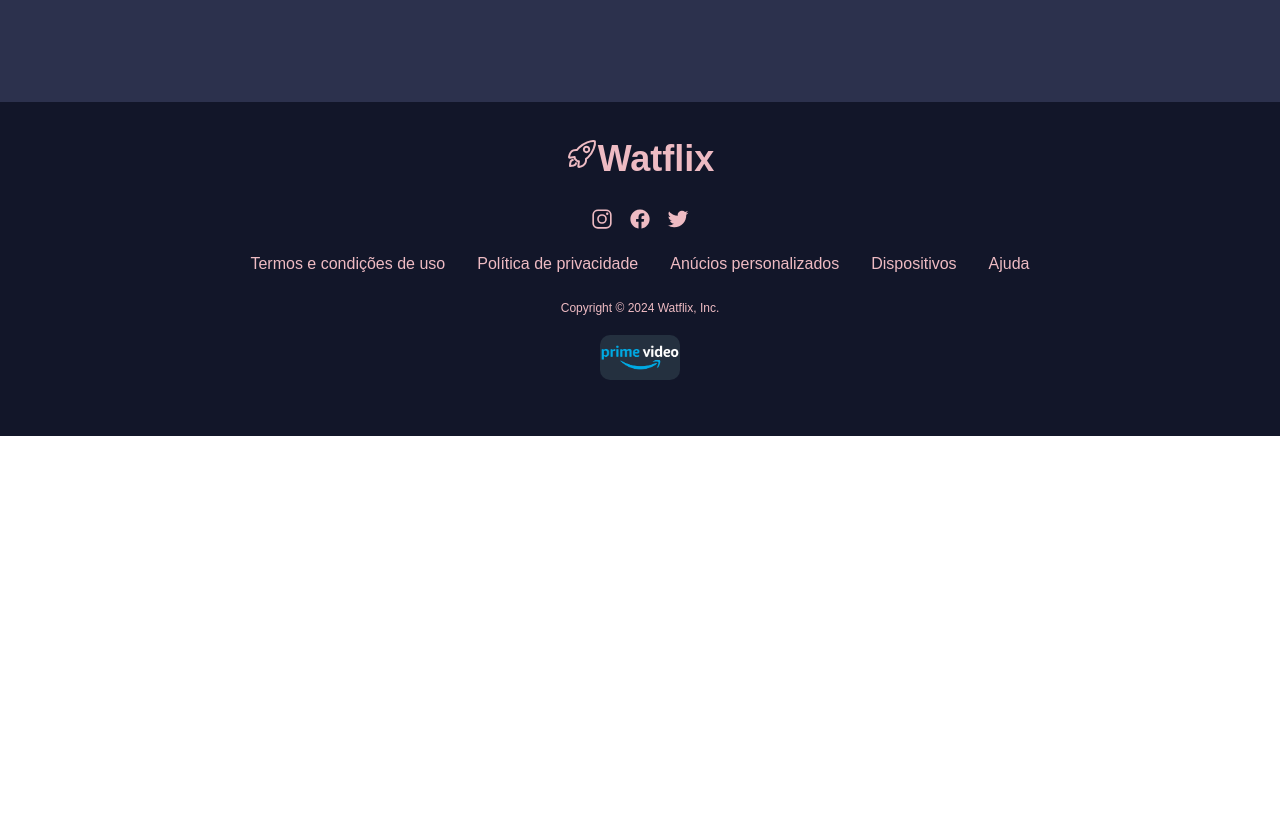
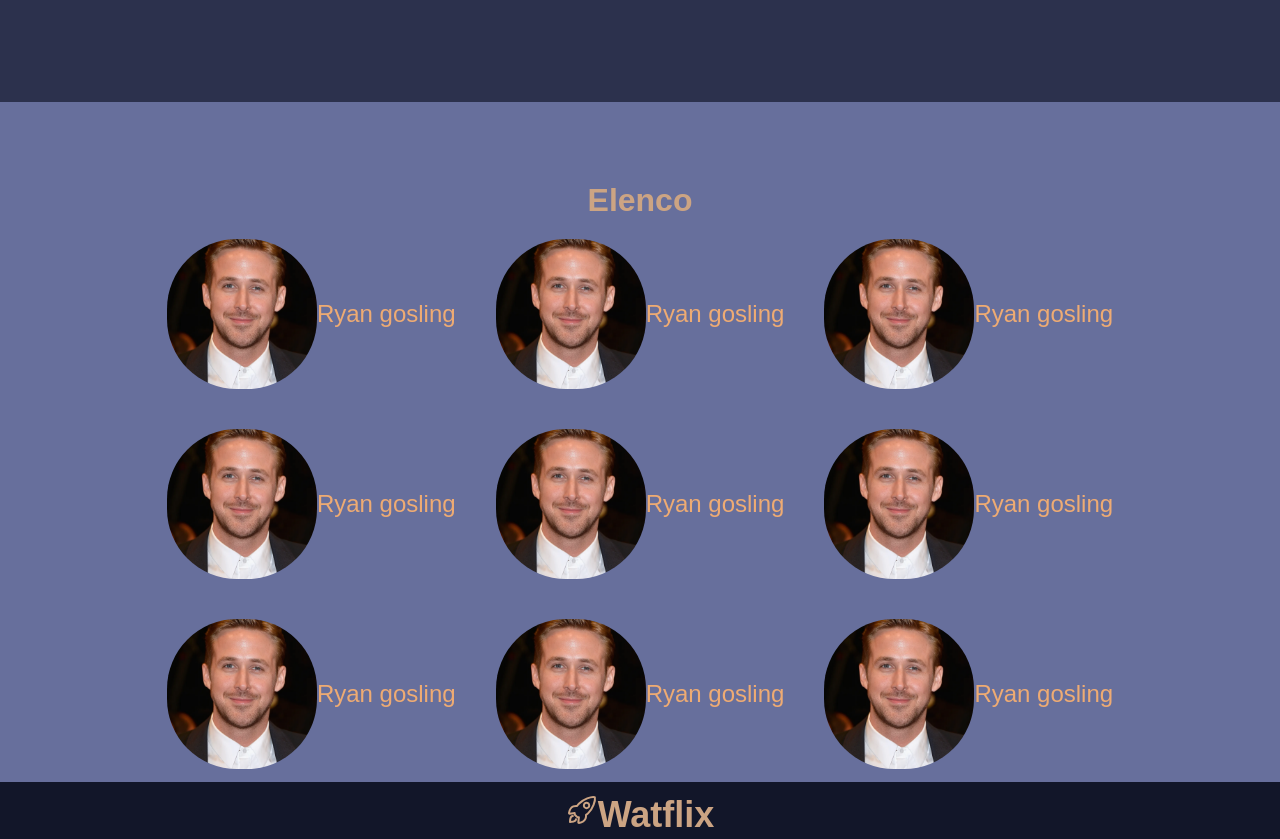
Before and after one commit to DiogoMenchon/exe-site-filmes, a website: page index.html in a window 1280 px wide. Shown: the part 1312-2151 px from the top of the page. Before the commit the page ends 1748 px from the top, so only its background shows below. Drawn offline with nearby package versions, Linux system fonts and the light colour scheme; files that its build step writes are made by us from their sources; files whose address does not match are found by name.

Commit message:
photos error

```diff
--- a/index.html
+++ b/index.html
@@ -68,6 +68,58 @@
             </div>
         </div>
     </section>
+    <section id="elenco" class="section__cast">
+        <div class="section__cast__container">
+            <h2>Elenco</h2>
+            <ul class="cast-photo">
+                <li>
+                    <a href="#"><img src="src/images/cast/MV5BMTQzMjkwNTQ2OF5BMl5BanBnXkFtZTgwNTQ4MTQ4MTE@.webp">
+                    <p>Ryan gosling</p>
+                </a>
+                </li>
+                <li>
+                    <a href="#"><img src="src/images/cast/MV5BMTQzMjkwNTQ2OF5BMl5BanBnXkFtZTgwNTQ4MTQ4MTE@.webp">
+                    <p>Ryan gosling</p>
+                </a>
+                </li>
+                <li>
+                    <a href="#"><img src="src/images/cast/MV5BMTQzMjkwNTQ2OF5BMl5BanBnXkFtZTgwNTQ4MTQ4MTE@.webp">
+                    <p>Ryan gosling</p>
+                </a>
+                </li>
+                <li>
+                    <a href="#"><img src="src/images/cast/MV5BMTQzMjkwNTQ2OF5BMl5BanBnXkFtZTgwNTQ4MTQ4MTE@.webp">
+                    <p>Ryan gosling</p>
+                </a>
+                </li>
+                <li>
+                    <a href="#"><img src="src/images/cast/MV5BMTQzMjkwNTQ2OF5BMl5BanBnXkFtZTgwNTQ4MTQ4MTE@.webp">
+                    <p>Ryan gosling</p>
+                </a>
+                </li>
+                <li>
+                    <a href="#"><img src="src/images/cast/MV5BMTQzMjkwNTQ2OF5BMl5BanBnXkFtZTgwNTQ4MTQ4MTE@.webp">
+                    <p>Ryan gosling</p>
+                </a>
+                </li>
+                <li>
+                    <a href="#"><img src="src/images/cast/MV5BMTQzMjkwNTQ2OF5BMl5BanBnXkFtZTgwNTQ4MTQ4MTE@.webp">
+                    <p>Ryan gosling</p>
+                </a>
+                </li>
+                <li>
+                    <a href="#"><img src="src/images/cast/MV5BMTQzMjkwNTQ2OF5BMl5BanBnXkFtZTgwNTQ4MTQ4MTE@.webp">
+                    <p>Ryan gosling</p>
+                </a>
+                </li>
+                <li>
+                    <a href="#"><img src="src/images/cast/MV5BMTQzMjkwNTQ2OF5BMl5BanBnXkFtZTgwNTQ4MTQ4MTE@.webp">
+                    <p>Ryan gosling</p>
+                </a>
+                </li>
+            </ul>
+        </div>
+    </section>
     <footer>
         <h2><ion-icon name="rocket-outline"></ion-icon>Watflix</h2>
         <div class="footer__container">
@@ -84,7 +136,8 @@
                 <li class="footer__items"><a href="#">Ajuda</a></li>
             </ul>
             <p>Copyright © 2024 Watflix, Inc.</p>
-            <a href="https://www.primevideo.com/-/pt/detail/0KEOK3QTT9ONEOLN0ABFQ3ZAZH/ref=atv_sr_fle_c_Tn74RA_1_1_1?qid=1708269658242&pageTypeIdSource=ASIN&language=pt_BR&sr=1-1&pageTypeId=B07XGCJJSM" class="sites"><img src="src/images/Amazon-Prime-Video-Symbol-832473017.png"></a>
+            <a href="https://www.primevideo.com/-/pt/detail/0KEOK3QTT9ONEOLN0ABFQ3ZAZH/ref=atv_sr_fle_c_Tn74RA_1_1_1?qid=1708269658242&pageTypeIdSource=ASIN&language=pt_BR&sr=1-1&pageTypeId=B07XGCJJSM"
+                class="sites"><img src="src/images/Amazon-Prime-Video-Symbol-832473017.png"></a>
         </div>
     </footer>
     <script type="module" src="https://unpkg.com/ionicons@7.1.0/dist/ionicons/ionicons.esm.js"></script>
--- a/src/scripts/main.js
+++ b/src/scripts/main.js
@@ -21,5 +21,5 @@
         let header = document.querySelector('#header')
 
         header.classList.toggle('roll', window.scrollY > 850)
-    })
+    });
 });
--- a/src/styles/_carousel.scss
+++ b/src/styles/_carousel.scss
@@ -31,14 +31,14 @@
         padding-top: 6%;
 
         a {
-            color: #eebbc3;
+            color: #eeab73;
             text-decoration: none;
             text-transform: uppercase;
         }
     }
 
     h3 {
-        color: #eebbc3;
+        color: #eeab73;
         margin-top: 2.2em;
         font-size: 2rem;
         margin-bottom: 50px;
--- /dev/null
+++ b/src/styles/_cast.scss
@@ -0,0 +1,60 @@
+.section__cast {
+    background-color: #676f9c;
+    padding: 20px;
+    height: 85vh;
+    margin: 0 auto;
+
+    &__container {
+        display: block;
+
+        h2 {
+            padding-top: 60px;
+            margin: 0 20px;
+            text-align: center;
+            font-size: 2rem;
+            color: #cca483;
+        }
+
+        .cast-photo {
+            display: flex;
+            flex-wrap: wrap;
+            justify-content: center;
+            list-style: none;
+            grid-template-columns: repeat(auto-fit, minmax(150px, 1fr));
+
+            a {
+                display: flex;
+                align-items: center;
+                justify-content: flex-start;
+                text-decoration: none;
+                pointer-events: none;
+            }
+
+            li {
+                margin: 20px;
+            }
+
+            p {
+                margin-left: 0;
+                text-align: right;
+                color: #eeab73;
+                font-size: 1.5em;
+            }
+
+            img {
+                margin: 0;
+                width: 150px;
+                height: 150px;
+                pointer-events: auto;
+                border-radius: 70px;
+                object-fit: cover;
+                transition: transform 0.5s ease;
+
+
+                &:hover {
+                    transform: scale(1.2);
+                }
+            }
+        }
+    }
+}
--- a/src/styles/_footer.scss
+++ b/src/styles/_footer.scss
@@ -1,10 +1,10 @@
 footer {
     background-color: #121629;
-    padding: 36px 8px;
+    padding: 12px 8px;
 
     h2 {
         font-size: 36px;
-        color: #eebbc3;
+        color: #cca483;
         display: flex;
         justify-content: center;
 
@@ -18,7 +18,7 @@
     max-width: 1024px;
     width: 100%;
     margin: 0 auto;
-    padding: 20px;
+    padding: 10px;
 
     .footer__links {
         display: flex;
@@ -31,14 +31,14 @@
             display: inline-block;
 
             a {
-                color: #eebbc3;
+                color: #cca483;
                 text-decoration: none;
                 padding: 8px 16px;
                 display: block;
             }
 
-            a:hover{
-                color: #b8c1ec;
+            a:hover {
+                color: #e29898;
             }
         }
     }
@@ -50,43 +50,46 @@
         align-items: center;
         justify-content: center;
 
-        &__items{
+        &__items {
             display: inline-block;
 
             ion-icon {
                 font-size: 22px;
             }
 
-            a{
+            a {
                 text-decoration: none;
                 padding: 8px;
                 display: block;
-                color: #eebbc3;
+                color: #cca483;
             }
 
-            a:hover{
-                color: #b8c1ec;
+            a:hover {
+                color: #e29898;
             }
         }
     }
-    p{
-        color: #eebbc3;
+
+    p {
+        color: #cca483;
         font-size: 12px;
         display: flex;
         justify-content: center;
         padding-top: 20px;
     }
 
-    .sites{
+    .sites {
         display: flex;
         width: 100%;
         height: 100%;
         justify-content: center;
         padding-top: 20px;
+        pointer-events: none;
 
-        img{
+        img {
             max-width: 80px;
             border-radius: 10px;
+            pointer-events: auto;
         }
     }
 }
--- a/src/styles/_header.scss
+++ b/src/styles/_header.scss
@@ -1,6 +1,6 @@
 .header__container {
     padding: 10px;
-    color: #eebbc3;
+    color: #cca483;
     display: flex;
     justify-content: space-between;
     line-height: 70px;
@@ -22,6 +22,7 @@
 #header.roll {
     background-color: #121629;
     padding: 5px;
+    transition: background-color 0.5s ease-in;
 
     .container__items {
         display: flex;
@@ -69,6 +70,6 @@
 }
 
 .container__items__link a {
-    color: #eebbc3;
+    color: #cca483;
     text-decoration: none;
 }
--- a/src/styles/main.scss
+++ b/src/styles/main.scss
@@ -1,8 +1,8 @@
+@use "_header";
 @use "carousel";
-@use "header";
 @use "background";
-@use "_elenco";
 @use "footer";
+@use "cast";
 
 * {
     padding: 0;
@@ -71,18 +71,18 @@
 }
 
 .oscar a:hover .bold {
-    color: #b8c1ec;
+    color: #e29898  ;
 }
 
 .bold {
     font-weight: bold;
-    color: #eebbc3;
+    color: #cca483;
     margin: 10px;
 }
 
 #link {
     position: relative;
-    border: 1px solid #b8c1ec;
+    border: 1px solid #e29898;
     padding: 10px;
     border-top-right-radius: 10px;
     border-bottom-right-radius: 10px;
@@ -91,7 +91,7 @@
     display: inline-block;
 
     .square {
-        background-color: #b8c1ec;
+        background-color: #e29898;
         height: 40px;
         width: 10px;
         position: absolute;
@@ -106,7 +106,7 @@
 @media screen and (max-width:768px) {
     #link {
         position: relative;
-        border: 1px solid #b8c1ec;
+        border: 1px solid #e29898;
         padding: 10px;
         border-top-right-radius: 10px;
         border-bottom-right-radius: 10px;
@@ -115,7 +115,7 @@
         display: inline-block;
 
         .square {
-            background-color: #b8c1ec;
+            background-color: #e29898;
             height: 40px;
             width: 10px;
             position: absolute;
@@ -131,7 +131,7 @@
 @media screen and (max-width:430px) {
     #link {
         position: relative;
-        border: 1px solid #b8c1ec;
+        border: 1px solid #e29898;
         padding: 10px;
         border-top-right-radius: 10px;
         border-bottom-right-radius: 10px;
@@ -140,7 +140,7 @@
         display: inline-block;
 
         .square {
-            background-color: #b8c1ec;
+            background-color: #e29898;
             height: 60px;
             width: 10px;
             position: absolute;
```
Also changed, not shown: src/images/cast/MV5BMTQzMjkwNTQ2OF5BMl5BanBnXkFtZTgwNTQ4MTQ4MTE@.webp (added), src/styles/_elenco.scss (deleted).
